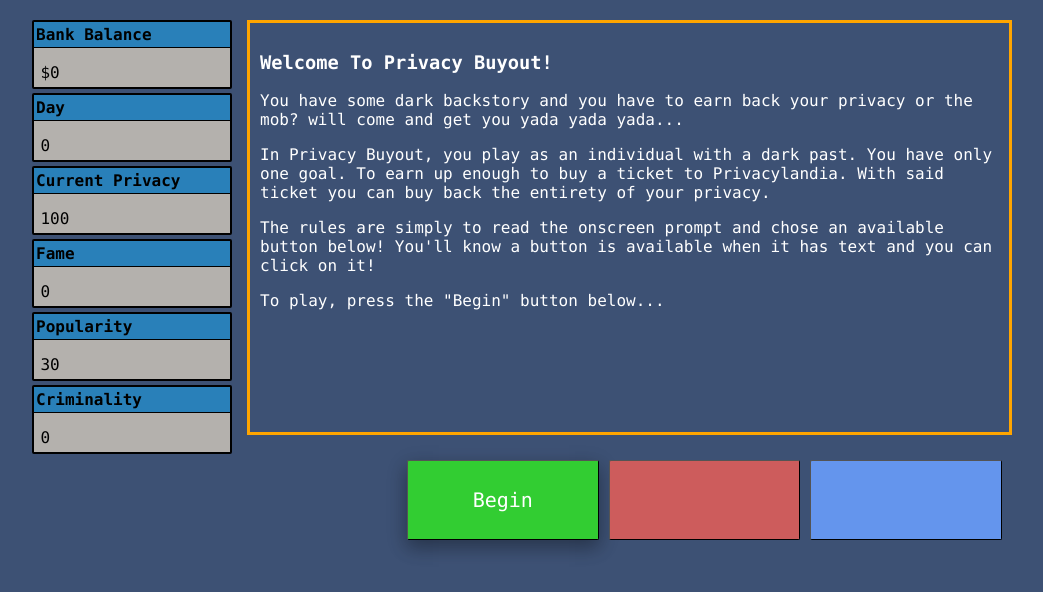
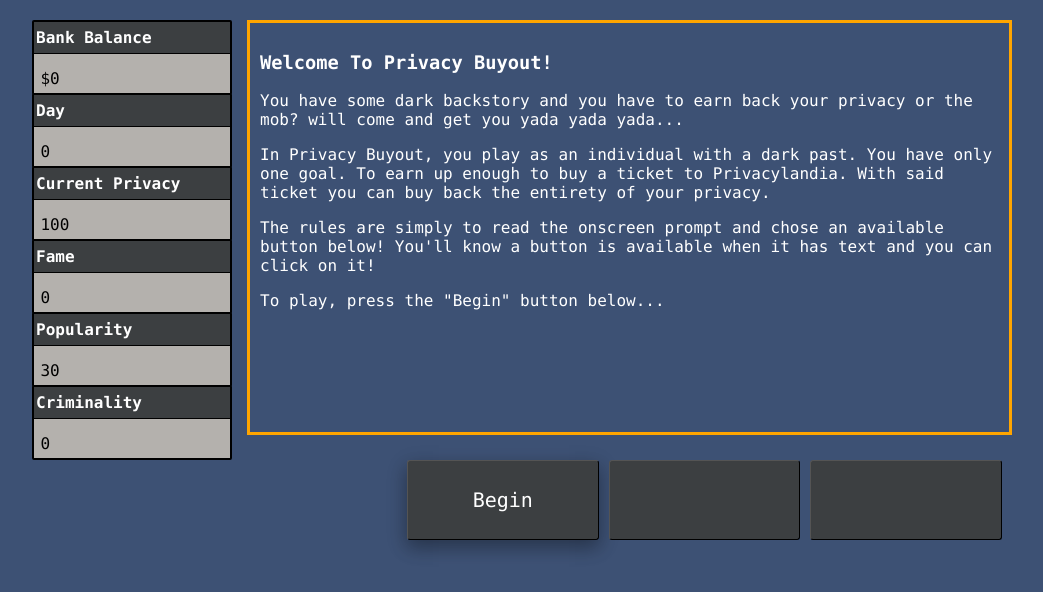
Before and after one commit to reesewynn/cpt-project, a React (Create React App) app: page / in a window 1280 px wide. Shown: the top 592 px of the page, without its empty margins (118-1161 px from the left). Built offline with nearby package versions, Linux system fonts and the light colour scheme.

Commit message:
basic style stuff

```diff
--- a/src/App.css
+++ b/src/App.css
@@ -32,6 +32,7 @@
 .actions-box {
   grid-area: op;
   /*border: 3px solid blue;*/
+
   padding: 5px;
 }
 
@@ -96,27 +97,35 @@
 
 .stat-label {
   margin-top: 0px;
-  padding: 3px;
+  padding: 6px;
   margin-bottom: 15px;
   border-bottom: 1px solid black;
   padding-left: 2px;
-  background-color: #2980b9;
+  background-color: #3C3F41;
+  color: white;
 }
+
+/*.stat-label h3{*/
+/*  color: white;*/
+/*}*/
 
 .stat-value {
   padding-left: .4em;
 }
 
 #btn0 {
-  background-color: limegreen;
+  background-color: #3C3F41;
+  border-radius: 3px;
 }
 
 #btn1 {
-  background-color: indianred;
+  background-color: #3C3F41;
+  border-radius: 3px;
 }
 
 #btn2 {
-  background-color: cornflowerblue;
+  background-color: #3C3F41;
+  border-radius: 3px;
 }
 
 .thread-popup-wrapper {
```
